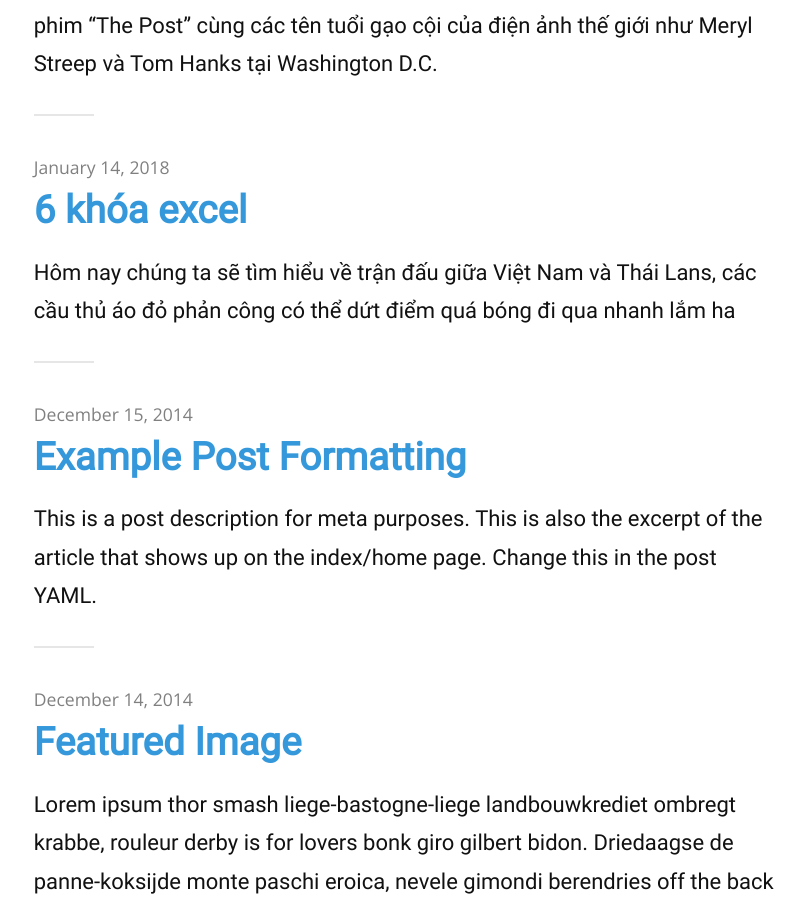
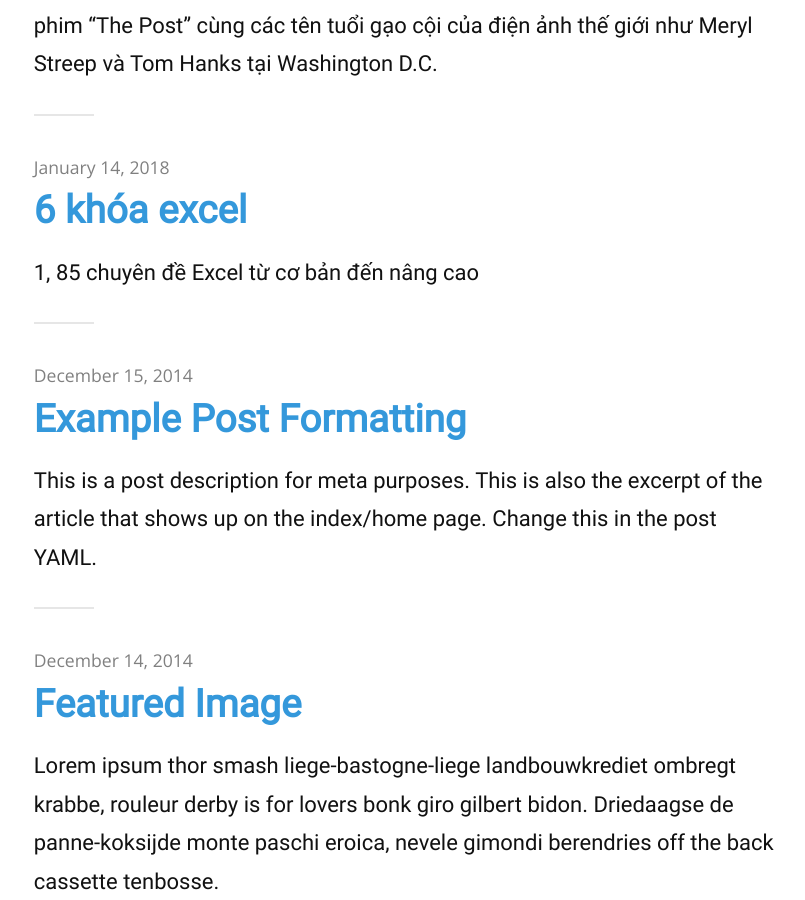
Before and after one commit to dendosg/note, a Jekyll site: the page built from index.html, in a window 1280 px wide and 900 px high, scrolled down 712 px. Shown: the whole window, without its empty margins (235-1040 px from the left). Built offline with Jekyll 4.4.1, drawn with Linux system fonts in a browser that asks for light colours; nearby versions of some CDN libraries; the list of posts is cut into pages by our own code.

Commit message:
Update 2018-01-14-6-khoa-excel.md

```diff
--- a/_posts/2018-01-14-6-khoa-excel.md
+++ b/_posts/2018-01-14-6-khoa-excel.md
@@ -4,7 +4,7 @@ title:  "6 khóa excel"
 date:   2018-01-14
 ---
 
-Hôm nay chúng ta sẽ tìm hiểu về trận đấu giữa Việt Nam và Thái Lans, các cầu thủ áo đỏ phản công có thể dứt điểm quá bóng đi qua nhanh lắm ha
+
 
 1, 85 chuyên đề Excel từ cơ bản đến nâng cao
 --------------------------------------------
```
